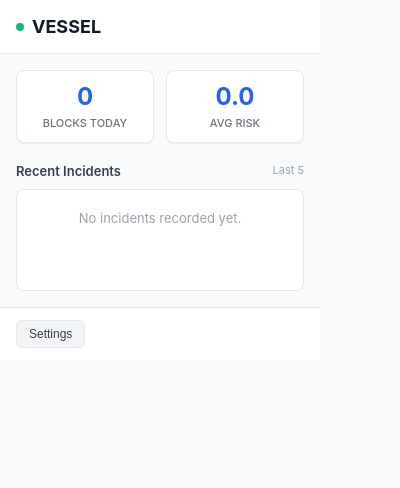
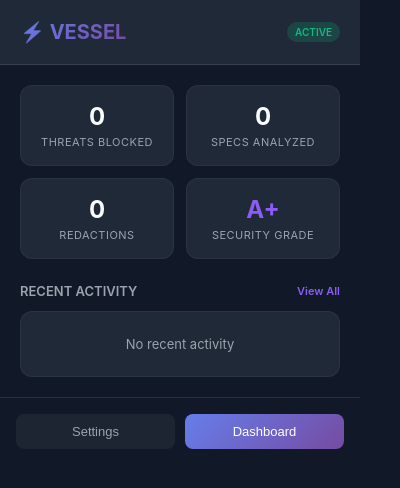
Before and after one commit to Atharv-K-979/VESSEL, a browser extension: page popup.html in a window 400 px wide. Drawn offline with Linux system fonts and the light colour scheme.

Commit message:
done some changes in ui

```diff
--- a/popup.html
+++ b/popup.html
@@ -5,145 +5,197 @@
     <meta charset="UTF-8">
     <title>VESSEL Security</title>
     <style>
+        :root {
+            --bg-primary: #111827;
+            --bg-secondary: #1F2937;
+            --text-primary: #F9FAFB;
+            --text-secondary: #9CA3AF;
+            --accent: #8B5CF6;
+            --accent-gradient: linear-gradient(135deg, #667eea 0%, #764ba2 100%);
+            --danger: #EF4444;
+            --success: #10B981;
+            --warning: #F59E0B;
+        }
+
         body {
-            width: 320px;
+            width: 360px;
             margin: 0;
             padding: 0;
             font-family: 'Inter', -apple-system, BlinkMacSystemFont, "Segoe UI", Roboto, sans-serif;
-            background: #F9FAFB;
-            color: #1F2937;
+            background: var(--bg-primary);
+            color: var(--text-primary);
         }
 
         .header {
-            background: white;
-            padding: 16px;
+            padding: 20px;
+            background: var(--bg-secondary);
+            border-bottom: 1px solid rgba(255, 255, 255, 0.1);
             display: flex;
+            justify-content: space-between;
             align-items: center;
-            border-bottom: 1px solid #E5E7EB;
         }
 
         .logo {
             font-weight: 700;
-            font-size: 18px;
-            color: #111827;
+            font-size: 20px;
             display: flex;
             align-items: center;
-            gap: 8px;
+            gap: 10px;
+            background: var(--accent-gradient);
+            -webkit-background-clip: text;
+            -webkit-text-fill-color: transparent;
         }
 
-        .status-dot {
-            width: 8px;
-            height: 8px;
-            background: #10B981;
-            border-radius: 50%;
+        .status-badge {
+            font-size: 10px;
+            padding: 4px 8px;
+            background: rgba(16, 185, 129, 0.2);
+            color: var(--success);
+            border-radius: 12px;
+            font-weight: 600;
+            text-transform: uppercase;
         }
 
         .container {
-            padding: 16px;
+            padding: 20px;
         }
 
-        .stats-row {
-            display: flex;
+        .stats-grid {
+            display: grid;
+            grid-template-columns: 1fr 1fr;
             gap: 12px;
-            margin-bottom: 20px;
+            margin-bottom: 24px;
         }
 
         .stat-card {
-            flex: 1;
-            background: white;
-            padding: 12px;
-            border-radius: 8px;
-            box-shadow: 0 1px 2px rgba(0, 0, 0, 0.05);
-            border: 1px solid #E5E7EB;
+            background: var(--bg-secondary);
+            padding: 16px;
+            border-radius: 12px;
             text-align: center;
+            border: 1px solid rgba(255, 255, 255, 0.05);
+            transition: transform 0.2s;
+        }
+
+        .stat-card:hover {
+            transform: translateY(-2px);
+            border-color: rgba(139, 92, 246, 0.3);
         }
 
         .stat-value {
             font-size: 24px;
             font-weight: 700;
-            color: #2563EB;
-            line-height: 1.2;
+            margin-bottom: 4px;
         }
 
         .stat-label {
             font-size: 11px;
-            color: #6B7280;
+            color: var(--text-secondary);
             text-transform: uppercase;
-            margin-top: 4px;
-            font-weight: 500;
+            letter-spacing: 0.5px;
         }
 
-        .section-title {
+        .section-header {
             font-size: 13px;
             font-weight: 600;
-            color: #374151;
-            margin-bottom: 10px;
-            display: flex;
-            justify-content: space-between;
-        }
-
-        .incident-list {
-            background: white;
-            border-radius: 8px;
-            border: 1px solid #E5E7EB;
-            overflow: hidden;
-            min-height: 100px;
-        }
-
-        .incident-item {
-            padding: 10px 12px;
-            border-bottom: 1px solid #F3F4F6;
+            color: var(--text-secondary);
+            margin-bottom: 12px;
             display: flex;
             justify-content: space-between;
             align-items: center;
         }
 
-        .incident-item:last-child {
+        .activity-list {
+            background: var(--bg-secondary);
+            border-radius: 12px;
+            overflow: hidden;
+            border: 1px solid rgba(255, 255, 255, 0.05);
+        }
+
+        .activity-item {
+            padding: 12px 16px;
+            border-bottom: 1px solid rgba(255, 255, 255, 0.05);
+            display: flex;
+            align-items: center;
+            gap: 12px;
+            transition: background 0.2s;
+        }
+
+        .activity-item:last-child {
             border-bottom: none;
         }
 
-        .incident-info {
+        .activity-item:hover {
+            background: rgba(255, 255, 255, 0.02);
+        }
+
+        .activity-icon {
+            width: 32px;
+            height: 32px;
+            border-radius: 8px;
+            display: flex;
+            align-items: center;
+            justify-content: center;
+            font-size: 16px;
+            background: rgba(255, 255, 255, 0.05);
+        }
+
+        .activity-details {
+            flex: 1;
+        }
+
+        .activity-title {
             font-size: 13px;
             font-weight: 500;
-            color: #374151;
+            margin-bottom: 2px;
         }
 
-        .incident-time {
+        .activity-meta {
             font-size: 11px;
-            color: #9CA3AF;
+            color: var(--text-secondary);
         }
 
         .empty-state {
-            padding: 20px;
+            padding: 24px;
             text-align: center;
+            color: var(--text-secondary);
             font-size: 13px;
-            color: #9CA3AF;
         }
 
         .footer {
-            padding: 12px 16px;
-            border-top: 1px solid #E5E7EB;
-            background: white;
+            padding: 16px;
+            border-top: 1px solid rgba(255, 255, 255, 0.1);
             display: flex;
-            justify-content: space-between;
-            align-items: center;
+            gap: 10px;
         }
 
         .btn {
-            background: #F3F4F6;
-            border: 1px solid #E5E7EB;
-            border-radius: 6px;
-            padding: 6px 12px;
-            font-size: 12px;
+            flex: 1;
+            padding: 10px;
+            border-radius: 8px;
+            border: none;
+            cursor: pointer;
+            font-size: 13px;
             font-weight: 500;
-            color: #374151;
-            cursor: pointer;
-            text-decoration: none;
-            transition: background 0.15s;
+            transition: all 0.2s;
         }
 
-        .btn:hover {
-            background: #E5E7EB;
+        .btn-primary {
+            background: var(--accent-gradient);
+            color: white;
+        }
+
+        .btn-primary:hover {
+            opacity: 0.9;
+        }
+
+        .btn-secondary {
+            background: rgba(255, 255, 255, 0.05);
+            color: var(--text-secondary);
+        }
+
+        .btn-secondary:hover {
+            background: rgba(255, 255, 255, 0.1);
+            color: var(--text-primary);
         }
     </style>
 </head>
@@ -151,35 +203,44 @@
 <body>
     <div class="header">
         <div class="logo">
-            <div class="status-dot"></div>
-            VESSEL
+            <span>⚡ VESSEL</span>
         </div>
+        <div class="status-badge">Active</div>
     </div>
 
     <div class="container">
-        <div class="stats-row">
+        <div class="stats-grid">
             <div class="stat-card">
-                <div class="stat-value" id="blocks-count">0</div>
-                <div class="stat-label">Blocks Today</div>
+                <div class="stat-value" id="threats-blocked">0</div>
+                <div class="stat-label">Threats Blocked</div>
             </div>
             <div class="stat-card">
-                <div class="stat-value" id="risk-score">0.0</div>
-                <div class="stat-label">Avg Risk</div>
+                <div class="stat-value" id="specs-analyzed">0</div>
+                <div class="stat-label">Specs Analyzed</div>
+            </div>
+            <div class="stat-card">
+                <div class="stat-value" id="redactions-count">0</div>
+                <div class="stat-label">Redactions</div>
+            </div>
+            <div class="stat-card">
+                <div class="stat-value" style="color: var(--accent);">A+</div>
+                <div class="stat-label">Security Grade</div>
             </div>
         </div>
 
-        <div class="section-title">
-            Recent Incidents
-            <span style="font-size: 11px; color: #9CA3AF; font-weight: 400;">Last 5</span>
+        <div class="section-header">
+            <span>RECENT ACTIVITY</span>
+            <span style="font-size: 11px; cursor: pointer; color: var(--accent);">View All</span>
         </div>
 
-        <div class="incident-list" id="incident-list">
-            <div class="empty-state">No incidents yet</div>
+        <div class="activity-list" id="activity-list">
+            <div class="empty-state">No recent activity</div>
         </div>
     </div>
 
     <div class="footer">
-        <button class="btn" id="open-options">Settings</button>
+        <button class="btn btn-secondary" id="open-options">Settings</button>
+        <button class="btn btn-primary" id="open-dashboard">Dashboard</button>
     </div>
 
     <script src="popup.js"></script>
--- a/popup.js
+++ b/popup.js
@@ -1,6 +1,6 @@
 document.addEventListener('DOMContentLoaded', () => {
     loadStats();
-    loadIncidents();
+    loadActivity();
     setupListeners();
 });
 
@@ -12,46 +12,73 @@
             window.open(chrome.runtime.getURL('options.html'));
         }
     });
+
+    document.getElementById('open-dashboard').addEventListener('click', () => {
+        window.open(chrome.runtime.getURL('options.html'));
+    });
 }
 
 function loadStats() {
-    chrome.storage.local.get('stats', (data) => {
-        const stats = data.stats || { blocks: 0, avgRisk: 0 };
+    chrome.storage.local.get(['stats', 'threatsBlocked', 'specsAnalyzed', 'redactionsCount'], (data) => {
+        const blocks = data.stats?.blocks || data.threatsBlocked || 0;
+        const specs = data.stats?.specs || data.specsAnalyzed || 0;
+        const redactions = data.stats?.redactions || data.redactionsCount || 0;
 
-        document.getElementById('blocks-count').textContent = stats.blocks || 0;
-        document.getElementById('risk-score').textContent = (stats.avgRisk || 0).toFixed(1);
+        animateValue('threats-blocked', 0, blocks, 1000);
+        animateValue('specs-analyzed', 0, specs, 1000);
+        animateValue('redactions-count', 0, redactions, 1000);
     });
 }
 
-function loadIncidents() {
-    chrome.storage.local.get('incidents', (data) => {
-        const incidents = data.incidents || [];
-        const listContainer = document.getElementById('incident-list');
+function loadActivity() {
+    chrome.storage.local.get('activityLog', (data) => {
+        const activities = data.activityLog || [];
+        const list = document.getElementById('activity-list');
+        list.innerHTML = '';
 
-        if (incidents.length === 0) {
-            listContainer.innerHTML = '<div class="empty-state">No incidents recorded yet.</div>';
+        if (activities.length === 0) {
+            list.innerHTML = '<div class="empty-state">No recent activity</div>';
             return;
         }
 
-        listContainer.innerHTML = '';
-        // Show last 5
-        incidents.slice(0, 5).forEach(incident => {
-            const el = document.createElement('div');
-            el.className = 'incident-item';
-            const date = new Date(incident.timestamp);
-            const timeStr = date.toLocaleTimeString([], { hour: '2-digit', minute: '2-digit' });
-            let label = 'Security Event';
-            if (incident.type === 'prompt_injection') label = 'Prompt Injection';
-            if (incident.type === 'sensitive_paste') label = 'Sensitive Paste'; // if we logged this
+        activities.slice(0, 5).forEach(act => {
+            const item = document.createElement('div');
+            item.className = 'activity-item';
 
-            el.innerHTML = `
-                <div class="incident-info">
-                   ${label}
-                   <div style="font-size: 10px; color: #6B7280; margin-top: 2px;">Score: ${(incident.score * 10).toFixed(1)}</div>
+            let icon = '🛡️';
+            if (act.type === 'redaction') icon = '📝';
+            if (act.type === 'spec') icon = '📋';
+
+            item.innerHTML = `
+                <div class="activity-icon">${icon}</div>
+                <div class="activity-details">
+                    <div class="activity-title">${act.title}</div>
+                    <div class="activity-meta">${new Date(act.timestamp).toLocaleTimeString()}</div>
                 </div>
-                <div class="incident-time">${timeStr}</div>
             `;
-            listContainer.appendChild(el);
+            list.appendChild(item);
         });
     });
 }
+
+function animateValue(id, start, end, duration) {
+    if (start === end) return;
+    const range = end - start;
+    let current = start;
+    const increment = end > start ? 1 : -1;
+    const stepTime = Math.abs(Math.floor(duration / range));
+    const obj = document.getElementById(id);
+
+    if (range > 100) {
+        obj.textContent = end;
+        return;
+    }
+
+    const timer = setInterval(function () {
+        current += increment;
+        obj.textContent = current;
+        if (current == end) {
+            clearInterval(timer);
+        }
+    }, stepTime);
+}
```
